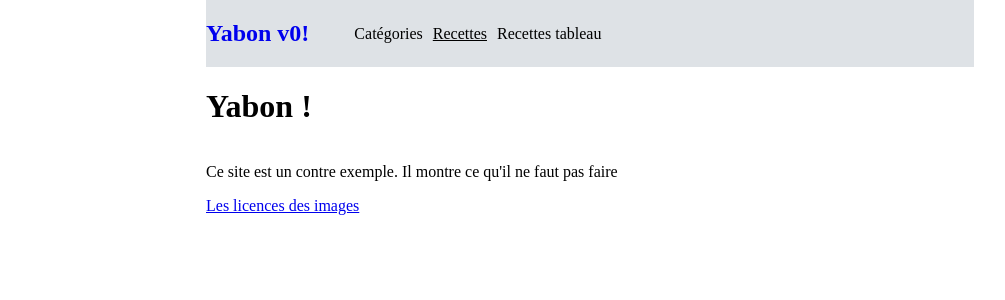
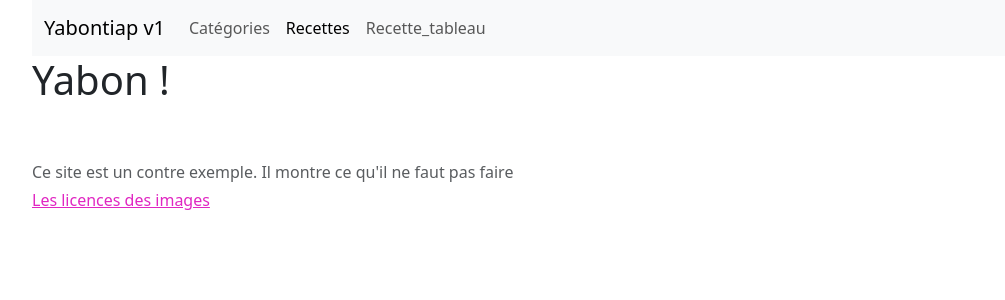
Before and after one commit to amoulin974/yabontiap_correction, a PHP site: page /recettes.php in a window 1280 px wide. Shown: the top 300 px of the page, without its empty margins (50-1055 px from the left). Run offline with PHP 8.4, Linux system fonts and the light colour scheme; data that the repository does not hold is empty; some libraries are stand-ins or nearby versions.

Commit message:
version 0.2 pages recettes modifiées

```diff
--- a/recettes.php
+++ b/recettes.php
@@ -3,25 +3,36 @@
 <head>
     <meta charset="UTF-8">
     <meta name="viewport" content="width=device-width, initial-scale=1.0">
-        <link rel='stylesheet' type='text/css' href='style.css'>
-        <title>Yabon ! - Les catégories de recettes</title>
+    <link rel="stylesheet" type="text/css" href="CSS/styles.css">
+    <script src="node_modules/bootstrap/dist/js/bootstrap.bundle.js"></script>
+    <!-- <link rel='stylesheet' type='text/css' href='style.css'> -->
+    <title>Yabon ! - Les recettes</title>
 </head>
-    <body>
+<body class="container">
+
+
 
     <header>
-            <nav>
-                <h1><a href="index.php">Yabon v0!</a></h1>
-                <ul>
-                    <li>
-                        <a href="index.php">Catégories</a>
+    <nav class="navbar navbar-expand-lg bg-body-tertiary">
+        <div class="container-fluid">
+            <a class="navbar-brand" href="index.php">Yabontiap v1</a>
+            <button class="navbar-toggler" type="button" data-bs-toggle="collapse" data-bs-target="#navbarNav" aria-controls="navbarNav" aria-expanded="false" aria-label="Toggle navigation">
+            <span class="navbar-toggler-icon"></span>
+            </button>
+            <div class="collapse navbar-collapse" id="navbarNav">
+            <ul class="navbar-nav">
+                <li class="nav-item">
+                <a class="nav-link " aria-current="page" href="index.php">Catégories</a>
                 </li>
-                    <li>
-                        <a class="menu-active" href="recettes.php">Recettes</a>
+                <li class="nav-item">
+                <a class="nav-link active" href="recettes.php">Recettes</a>
                 </li>
-                    <li>
-                        <a href="recettes_tableau.php">Recettes tableau</a>
+                <li class="nav-item">
+                <a class="nav-link" href="recettes_tableau.php">Recette_tableau</a>
                 </li>
             </ul>
+            </div>
+        </div>
     </nav>
     </header>
 
@@ -55,34 +66,30 @@
 
             $recettes = $pdoStatement->fetchAll(PDO::FETCH_ASSOC);
             ?>
+            <div id="zone_cartes" class="row row-cols-3">
 
-            <div id="zone_cartes">
                 <?php
                 foreach ($recettes as $recette) {
                     ?>
 
                     <!--Les cartes-->
-                    <div class="cartes">
-                        <a href="recette.php?id_recette=<?= $recette['id'] ?>">
-
-
-                            <img src='<?= "image/" . $recette['image'] ?>' width="100" height="auto" alt="">
-
-                            <div>
+                    <a href="recette.php?id_recette=<?= $recette['id'] ?>" class="col mb-3">
+                        <div class="card" style="width: 18rem;">
+                            <img src="<?= "image/" . $recette['image'] ?>" class="card-img-top" alt="">
+                            <div class="card-body bg-primary">
                                 <h5><?= $recette['nom'] ?></h5>
                             </div>
+                        </div>
+                    </a>
 
-                        </a>
+                <?php } ?>
 
             </div>
 
-
-                <?php } ?>
-            </div>
         </main>
 
-        <footer>
-            <p>Ce site est un contre exemple. Il montre ce qu'il ne faut pas faire </p>
+        <footer class="text-body-secondary py-5">
+            <p class="mb-1">Ce site est un contre exemple. Il montre ce qu'il ne faut pas faire </p>
             <p><a href="licence.php">Les licences des images</a></p>
     </footer>
 
```
Also changed, not shown: index.php (+0 -10 lines). Lines whose indentation alone changed are shown as unchanged.
